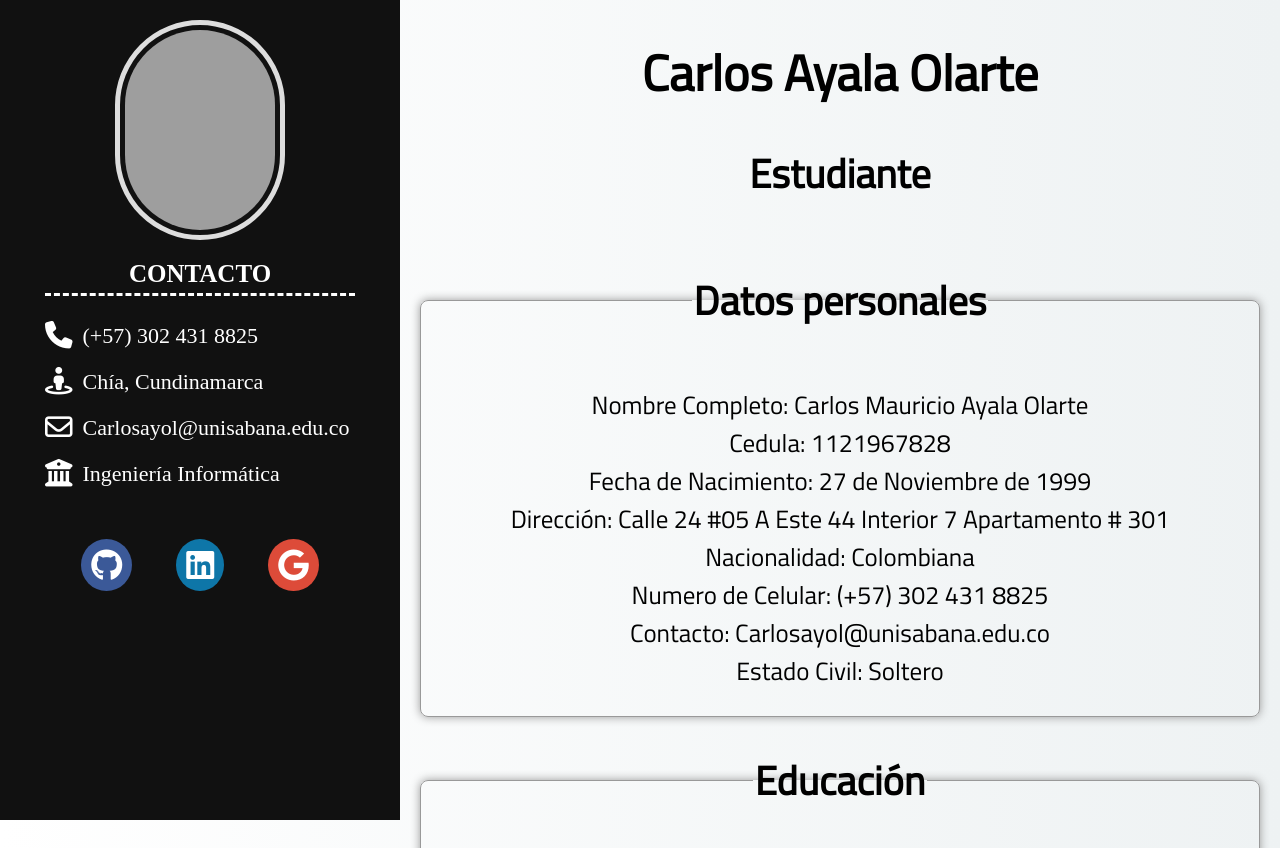
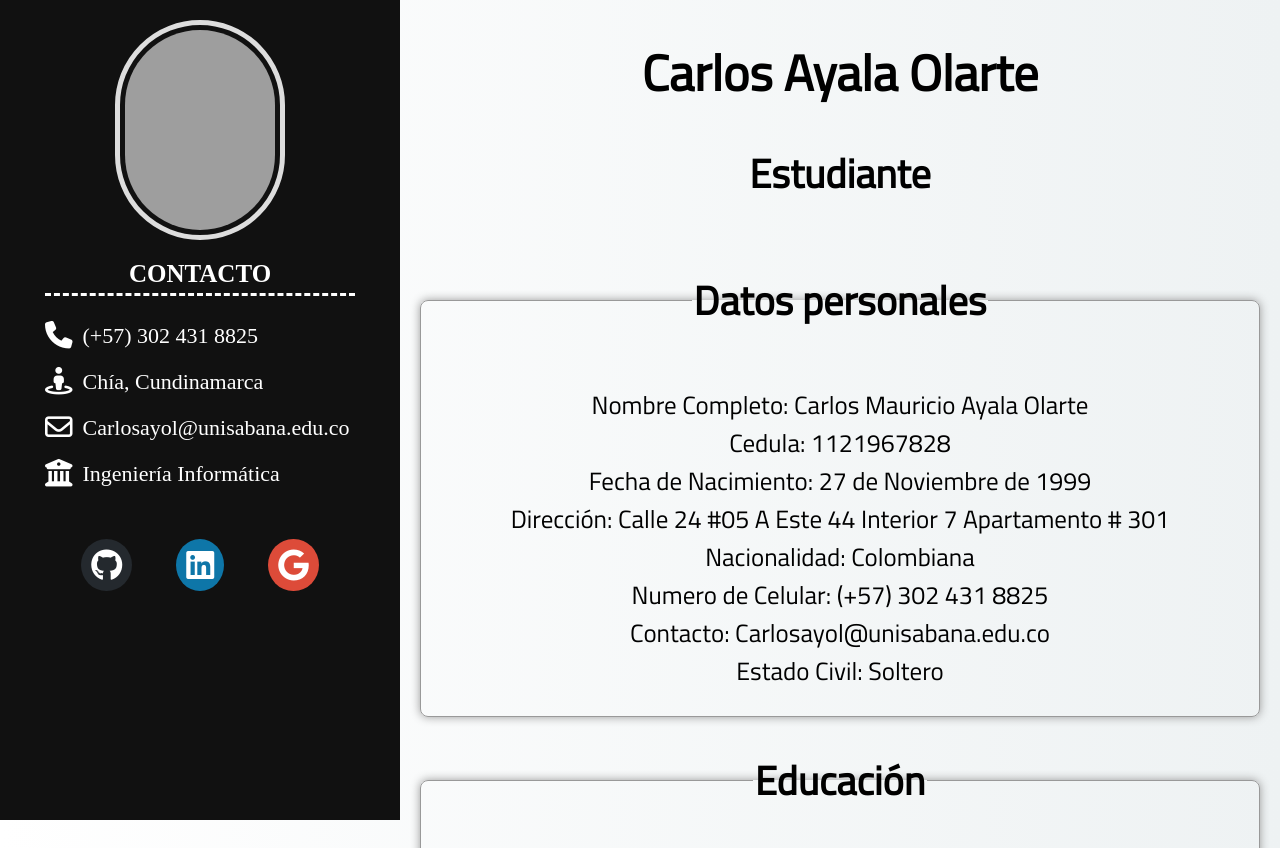
Before and after one commit to Carlosayol/Carlosayol-React-T1, a plain HTML site: page index.html in a window 1280 px wide. Shown: the top 848 px of the page. Drawn offline with Linux system fonts and the light colour scheme; grey boxes are pictures that could not be loaded.

Commit message:
Update style.css

```diff
--- a/style.css
+++ b/style.css
@@ -21,7 +21,7 @@
 }
 
 .facebook {
-  background: #3B5998;
+  background: #24292e;
   color: white;
 }
 
```
